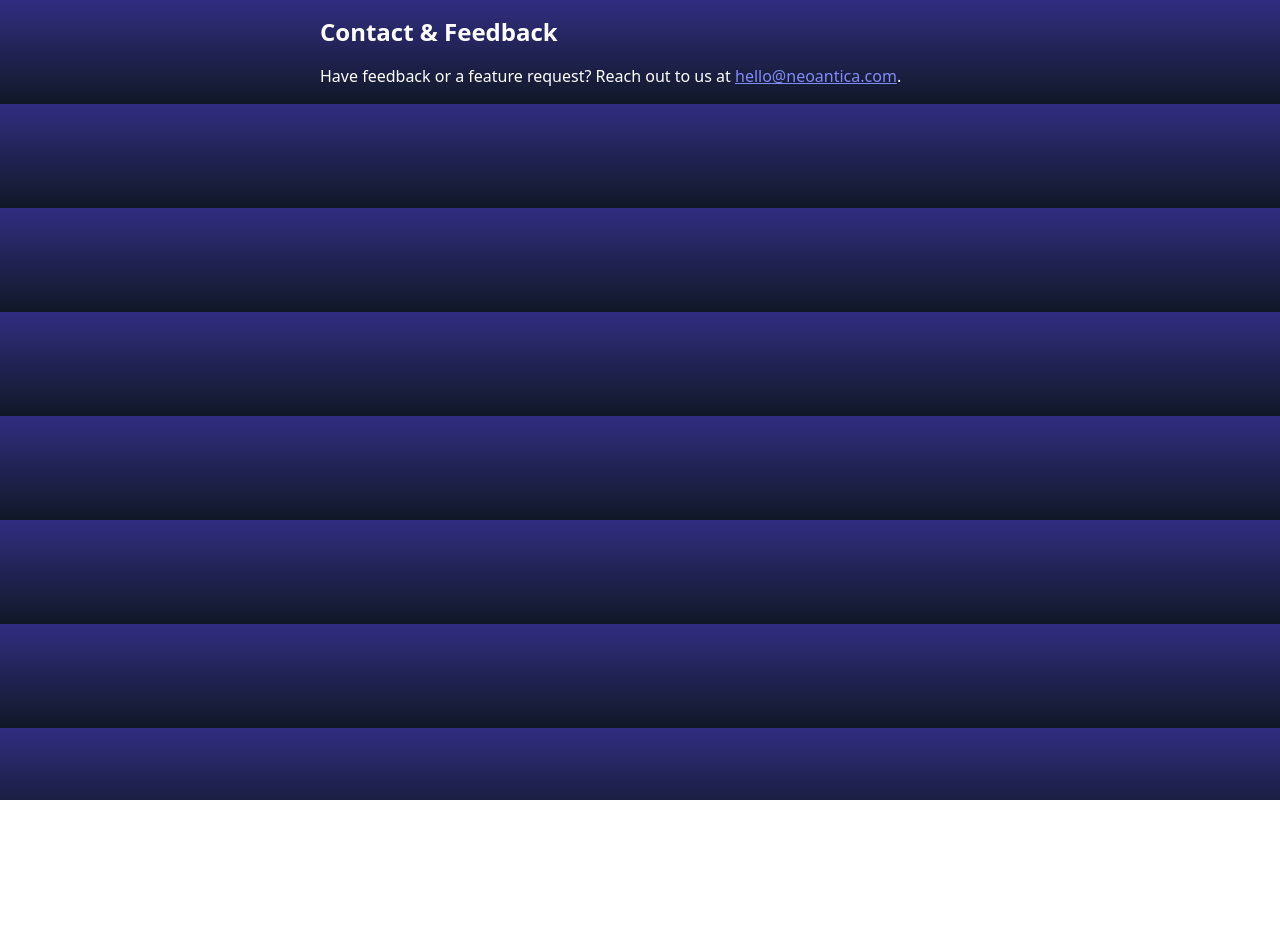
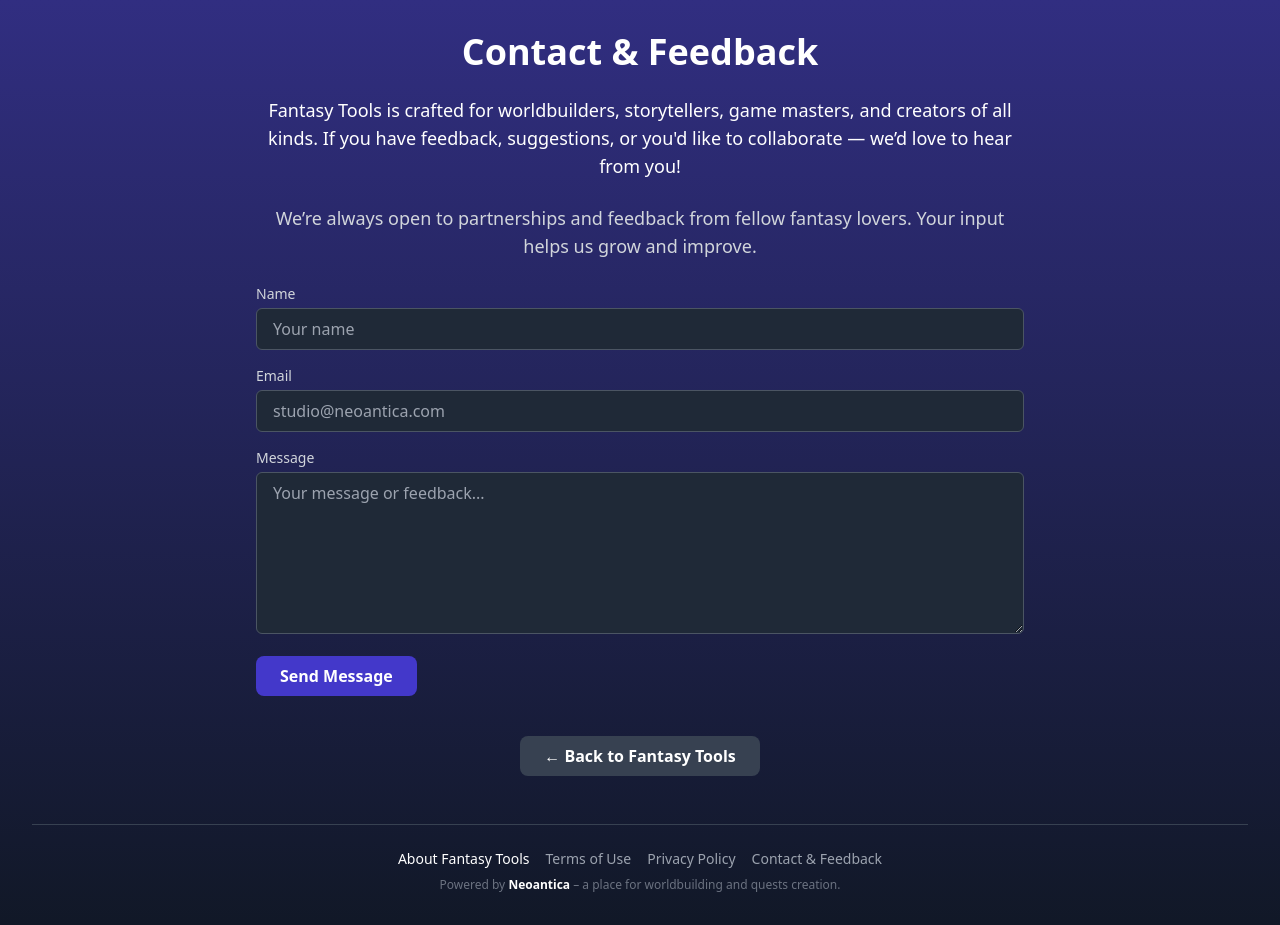
Before and after one commit to JiriTill/fantasytools, a React (Vite) app in the folder client/: page /contact in a window 1280 px wide. Before the commit the page ends 800 px from the top, so only its background shows below. Built offline with nearby package versions, Linux system fonts and the light colour scheme.

Commit message:
Update Contact.jsx

```diff
--- a/client/src/pages/Contact.jsx
+++ b/client/src/pages/Contact.jsx
@@ -1,11 +1,87 @@
+import React from 'react';
+import { Link } from 'react-router-dom';
+
 export default function Contact() {
   return (
-    <div className="max-w-2xl mx-auto p-4 text-white">
-      <h1 className="text-2xl font-bold mb-4">Contact & Feedback</h1>
-      <p>
-        Have feedback or a feature request? Reach out to us at{' '}
-        <a href="mailto:hello@neoantica.com" className="text-indigo-400 underline">hello@neoantica.com</a>.
-      </p>
+    <div className="min-h-screen bg-gradient-to-b from-indigo-900 to-gray-900 text-white p-8 flex flex-col items-center">
+      <div className="max-w-3xl w-full space-y-6">
+        <h1 className="text-4xl font-bold text-center mb-4">Contact & Feedback</h1>
+
+        <p className="text-lg text-center">
+          Fantasy Tools is crafted for worldbuilders, storytellers, game masters, and creators of all kinds. If you have feedback, suggestions, or you'd like to collaborate — we’d love to hear from you!
+        </p>
+
+        <p className="text-lg text-center text-gray-300">
+          We’re always open to partnerships and feedback from fellow fantasy lovers. Your input helps us grow and improve.
+        </p>
+
+        <form className="space-y-4 mt-8">
+          <div>
+            <label className="block text-sm font-medium text-gray-300 mb-1" htmlFor="name">Name</label>
+            <input
+              type="text"
+              id="name"
+              className="w-full px-4 py-2 rounded-md bg-gray-800 text-white border border-gray-600 focus:outline-none focus:ring-2 focus:ring-indigo-500"
+              placeholder="Your name"
+            />
+          </div>
+
+          <div>
+            <label className="block text-sm font-medium text-gray-300 mb-1" htmlFor="email">Email</label>
+            <input
+              type="email"
+              id="email"
+              className="w-full px-4 py-2 rounded-md bg-gray-800 text-white border border-gray-600 focus:outline-none focus:ring-2 focus:ring-indigo-500"
+              placeholder="studio@neoantica.com"
+            />
+          </div>
+
+          <div>
+            <label className="block text-sm font-medium text-gray-300 mb-1" htmlFor="message">Message</label>
+            <textarea
+              id="message"
+              rows="6"
+              className="w-full px-4 py-2 rounded-md bg-gray-800 text-white border border-gray-600 focus:outline-none focus:ring-2 focus:ring-indigo-500"
+              placeholder="Your message or feedback..."
+            ></textarea>
+          </div>
+
+          <button
+            type="submit"
+            className="bg-indigo-700 hover:bg-indigo-600 text-white font-semibold py-2 px-6 rounded-lg transition"
+          >
+            Send Message
+          </button>
+        </form>
+      </div>
+
+      <Link
+        to="/"
+        className="mt-10 inline-block bg-gray-700 hover:bg-gray-600 text-white font-semibold py-2 px-6 rounded-lg transition"
+      >
+        ← Back to Fantasy Tools
+      </Link>
+
+      <footer className="text-center text-sm text-gray-400 mt-12 border-t border-gray-700 pt-6 px-4 space-y-2 w-full">
+        <div className="space-x-4">
+          <a href="/about" className="hover:underline text-white">About Fantasy Tools</a>
+          <a href="/terms" className="hover:underline">Terms of Use</a>
+          <a href="/privacy" className="hover:underline">Privacy Policy</a>
+          <a href="/contact" className="hover:underline">Contact & Feedback</a>
+        </div>
+        <p className="text-xs text-gray-500">
+          Powered by{' '}
+          <a
+            href="https://neoantica.com"
+            target="_blank"
+            rel="noopener noreferrer"
+            className="text-white font-semibold hover:underline"
+          >
+            Neoantica
+          </a>{' '}
+          – a place for worldbuilding and quests creation.
+        </p>
+      </footer>
     </div>
   );
 }
```
